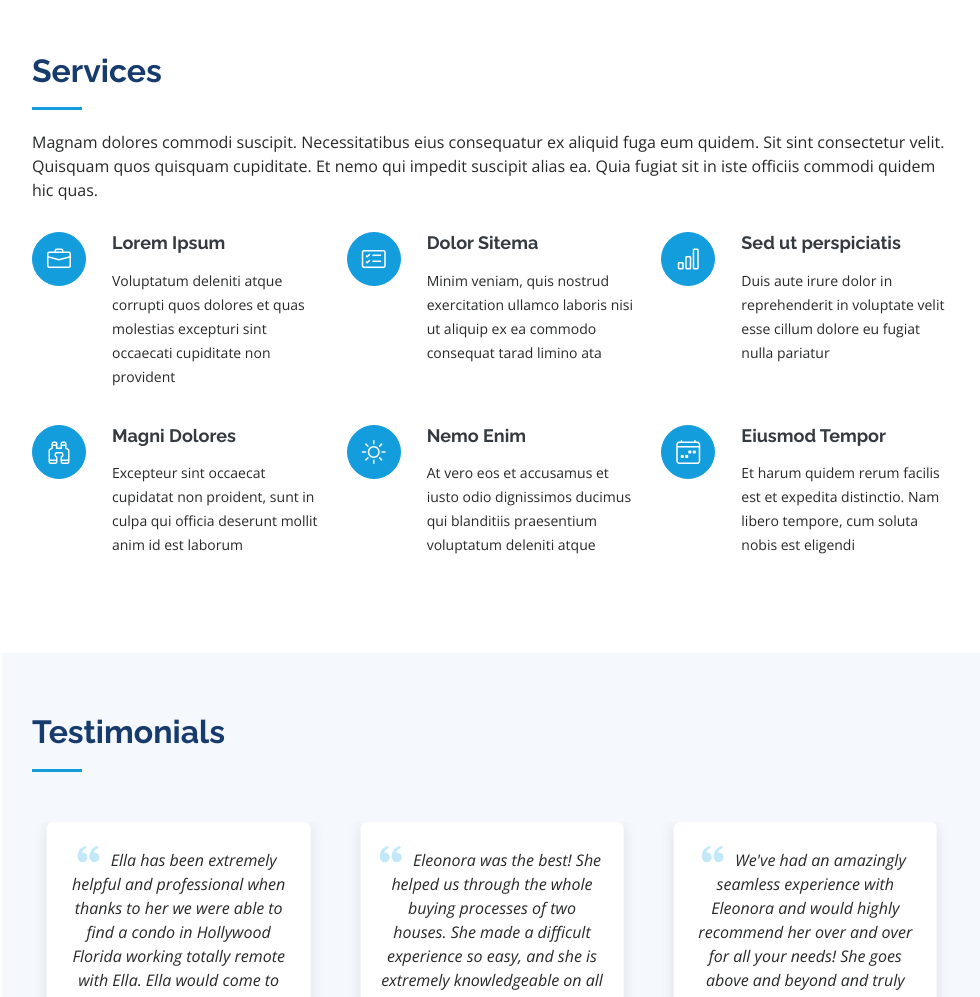
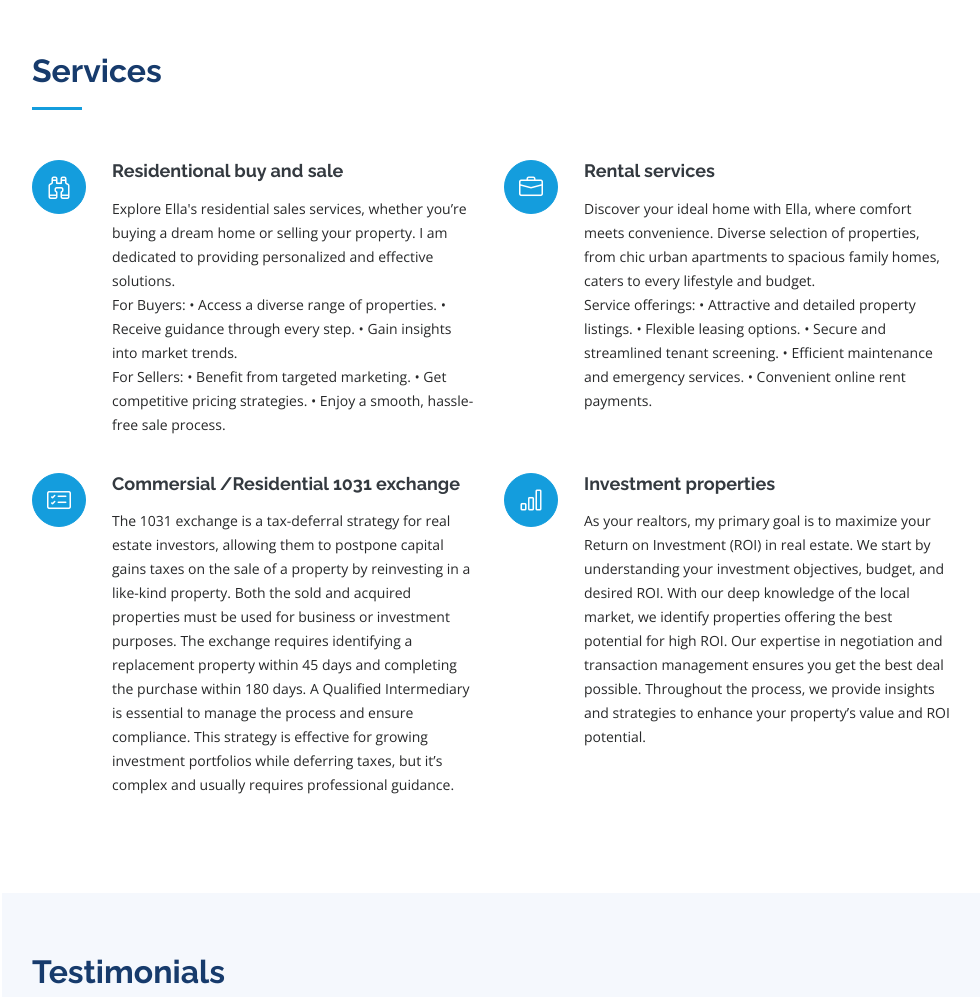
Before and after one commit to maxkovalev/realtor, a plain HTML site: page index.html in a window 1280 px wide. Shown: the part 1460-2457 px from the top of the page, without its empty margins (298-1278 px from the left). Drawn offline with nearby package versions, Linux system fonts and the light colour scheme.

Commit message:
Add services

```diff
--- a/index.html
+++ b/index.html
@@ -118,39 +118,55 @@
 
         <div class="section-title">
           <h2>Services</h2>
-          <p>Magnam dolores commodi suscipit. Necessitatibus eius consequatur ex aliquid fuga eum quidem. Sit sint consectetur velit. Quisquam quos quisquam cupiditate. Et nemo qui impedit suscipit alias ea. Quia fugiat sit in iste officiis commodi quidem hic quas.</p>
+          <p></p>
         </div>
 
         <div class="row">
-          <div class="col-lg-4 col-md-6 icon-box" data-aos="fade-up">
+          <div class="col-md-6 icon-box" data-aos="fade-up">
+            <div class="icon"><i class="bi bi-binoculars"></i></div>
+            <h4 class="title"><a href="">Residentional buy and sale</a></h4>
+            <p class="description">Explore Ella's residential sales services, whether you’re buying a dream home or selling your property.
+              I am dedicated to providing personalized and effective solutions.
+              <br>For Buyers:
+                  •    Access a diverse range of properties.
+                  •    Receive guidance through every step.
+                  •    Gain insights into market trends.
+              <br>For Sellers:
+
+                  •    Benefit from targeted marketing.
+                  •    Get competitive pricing strategies.
+                  •    Enjoy a smooth, hassle-free sale process.
+              </p>
+          </div>
+          <div class="col-md-6 icon-box" data-aos="fade-up" data-aos-delay="100">
             <div class="icon"><i class="bi bi-briefcase"></i></div>
-            <h4 class="title"><a href="">Lorem Ipsum</a></h4>
-            <p class="description">Voluptatum deleniti atque corrupti quos dolores et quas molestias excepturi sint occaecati cupiditate non provident</p>
+            <h4 class="title"><a href="">Rental services</a></h4>
+            <p class="description">Discover your ideal home with Ella, where comfort meets convenience.
+              Diverse selection of properties, from chic urban apartments to spacious family homes,
+              caters to every lifestyle and budget.
+              <br>Service offerings:
+              •    Attractive and detailed property listings.
+              •    Flexible leasing options.
+              •    Secure and streamlined tenant screening.
+              •    Efficient maintenance and emergency services.
+              •    Convenient online rent payments.
+            </p>
           </div>
-          <div class="col-lg-4 col-md-6 icon-box" data-aos="fade-up" data-aos-delay="100">
+          <div class="col-md-6 icon-box" data-aos="fade-up" data-aos-delay="200">
             <div class="icon"><i class="bi bi-card-checklist"></i></div>
-            <h4 class="title"><a href="">Dolor Sitema</a></h4>
-            <p class="description">Minim veniam, quis nostrud exercitation ullamco laboris nisi ut aliquip ex ea commodo consequat tarad limino ata</p>
+            <h4 class="title"><a href="">Commersial /Residential 1031 exchange</a></h4>
+            <p class="description">The 1031 exchange is a tax-deferral strategy for real estate investors, allowing them to postpone capital gains taxes on the sale of a property by reinvesting in a like-kind property.
+              Both the sold and acquired properties must be used for business or investment purposes.
+              The exchange requires identifying a replacement property within 45 days and completing the purchase within 180 days.
+              A Qualified Intermediary is essential to manage the process and ensure compliance. This strategy is effective for growing investment portfolios while deferring taxes, but it’s complex and usually requires professional guidance.</p>
           </div>
-          <div class="col-lg-4 col-md-6 icon-box" data-aos="fade-up" data-aos-delay="200">
+          <div class="col-md-6 icon-box" data-aos="fade-up" data-aos-delay="300">
             <div class="icon"><i class="bi bi-bar-chart"></i></div>
-            <h4 class="title"><a href="">Sed ut perspiciatis</a></h4>
-            <p class="description">Duis aute irure dolor in reprehenderit in voluptate velit esse cillum dolore eu fugiat nulla pariatur</p>
-          </div>
-          <div class="col-lg-4 col-md-6 icon-box" data-aos="fade-up" data-aos-delay="300">
-            <div class="icon"><i class="bi bi-binoculars"></i></div>
-            <h4 class="title"><a href="">Magni Dolores</a></h4>
-            <p class="description">Excepteur sint occaecat cupidatat non proident, sunt in culpa qui officia deserunt mollit anim id est laborum</p>
-          </div>
-          <div class="col-lg-4 col-md-6 icon-box" data-aos="fade-up" data-aos-delay="400">
-            <div class="icon"><i class="bi bi-brightness-high"></i></div>
-            <h4 class="title"><a href="">Nemo Enim</a></h4>
-            <p class="description">At vero eos et accusamus et iusto odio dignissimos ducimus qui blanditiis praesentium voluptatum deleniti atque</p>
-          </div>
-          <div class="col-lg-4 col-md-6 icon-box" data-aos="fade-up" data-aos-delay="500">
-            <div class="icon"><i class="bi bi-calendar4-week"></i></div>
-            <h4 class="title"><a href="">Eiusmod Tempor</a></h4>
-            <p class="description">Et harum quidem rerum facilis est et expedita distinctio. Nam libero tempore, cum soluta nobis est eligendi</p>
+            <h4 class="title"><a href="">Investment properties</a></h4>
+            <p class="description">As your realtors, my primary goal is to maximize your Return on Investment (ROI) in real estate.
+              We start by understanding your investment objectives, budget, and desired ROI. With our deep knowledge of the local market,
+              we identify properties offering the best potential for high ROI. Our expertise in negotiation and transaction management ensures you get the best deal possible.
+              Throughout the process, we provide insights and strategies to enhance your property’s value and ROI potential.</p>
           </div>
         </div>
 
```
